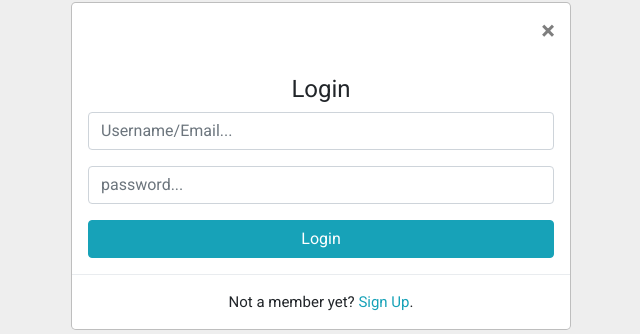
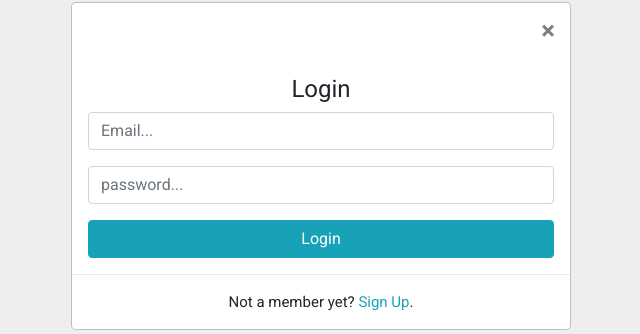
Before and after one commit to 33KDP/Enstitute, a PHP site: page /login.php in a window 1280 px wide. Shown: the part 1039-1373 px from the top of the page, without its empty margins (319-959 px from the left). Run offline with PHP 8.4, Linux system fonts and the light colour scheme; some libraries are stand-ins or nearby versions.

Commit message:
login done

```diff
--- a/Enstitute Web Application/login.php
+++ b/Enstitute Web Application/login.php
@@ -22,7 +22,7 @@
                 <div class="d-flex flex-column text-center">
                 <form action="includes/login.inc.php" method="post">
                     <div class="form-group">
-                    <input type="text" class="form-control" id="email1" name="uid" placeholder="Username/Email...">
+                    <input type="text" class="form-control" id="email1" name="uemail" placeholder="Email...">
                     </div>
                     <div class="form-group">
                     <input type="password" class="form-control" id="password1" name="pwd" placeholder="password...">
```
